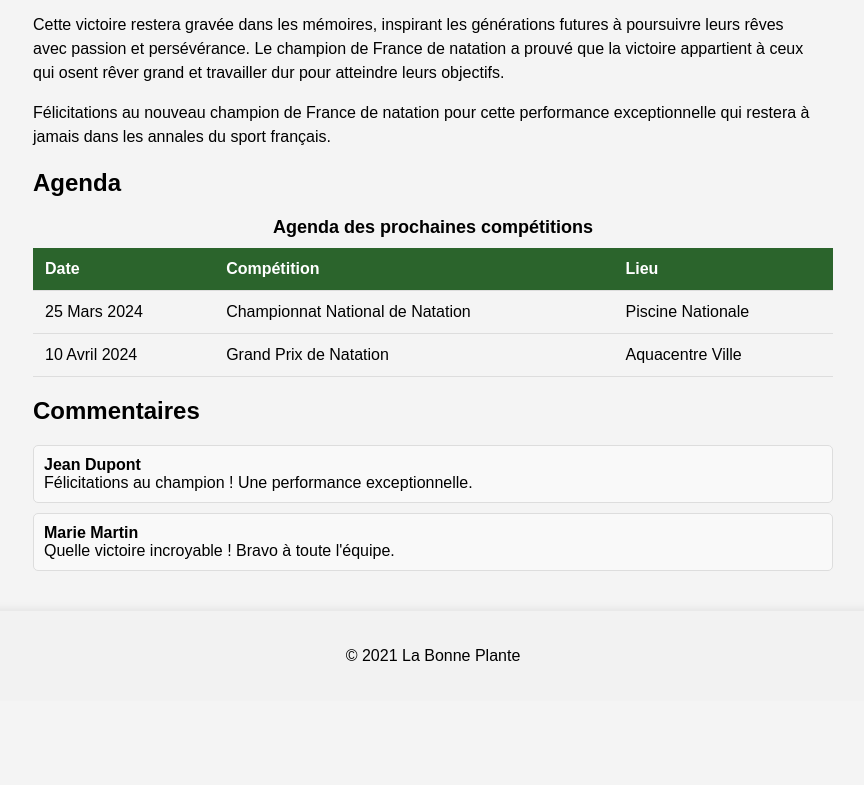
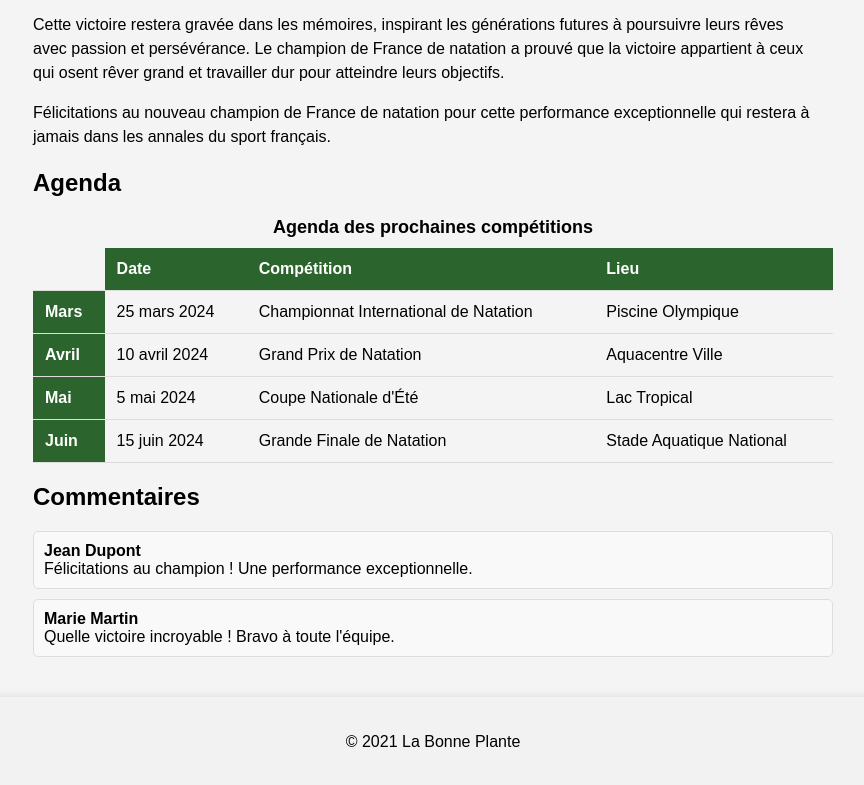
Before and after one commit to bretheskevin/ynov-accessibility, a website built with Vite: page article.html in a window 1280 px wide. Shown: the part 1272-2057 px from the top of the page, without its empty margins (207-1071 px from the left). Before the commit the page ends 1973 px from the top, so only its background shows below. Built offline with nearby package versions, Linux system fonts and the light colour scheme.

Commit message:
Article show page

```diff
--- a/article.html
+++ b/article.html
@@ -94,28 +94,42 @@
           <caption>Agenda des prochaines compétitions</caption>
           <thead>
           <tr>
+            <td>&nbsp;</td>
             <th scope="col">Date</th>
             <th scope="col">Compétition</th>
             <th scope="col">Lieu</th>
           </tr>
           </thead>
           <tbody>
-          <!-- Ajoutez ici les lignes du tableau avec les prochaines compétitions -->
           <tr>
-            <td>25 Mars 2024</td>
-            <td>Championnat National de Natation</td>
-            <td>Piscine Nationale</td>
+            <th scope="row">Mars</th>
+            <td>25 mars 2024</td>
+            <td>Championnat International de Natation</td>
+            <td>Piscine Olympique</td>
           </tr>
           <tr>
-            <td>10 Avril 2024</td>
+            <th scope="row">Avril</th>
+            <td>10 avril 2024</td>
             <td>Grand Prix de Natation</td>
             <td>Aquacentre Ville</td>
+          </tr>
+          <tr>
+            <th scope="row">Mai</th>
+            <td>5 mai 2024</td>
+            <td>Coupe Nationale d'Été</td>
+            <td>Lac Tropical</td>
+          </tr>
+          <tr>
+            <th scope="row">Juin</th>
+            <td>15 juin 2024</td>
+            <td>Grande Finale de Natation</td>
+            <td>Stade Aquatique National</td>
           </tr>
           </tbody>
         </table>
       </section>
 
-      <section class="comments-section">
+      <section class="comments-section" id="comments-section">
         <h2>Commentaires</h2>
 
         <div class="comment">
```
Also changed, not shown: homepage.html (+1 -1 lines).
